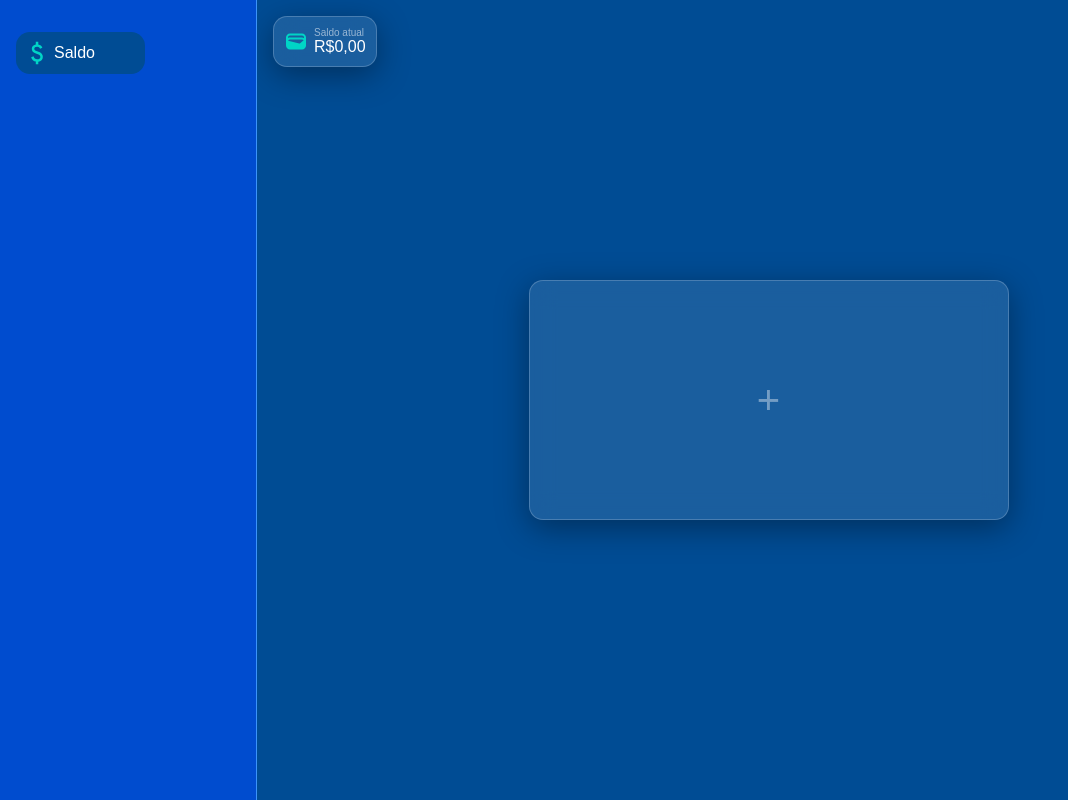
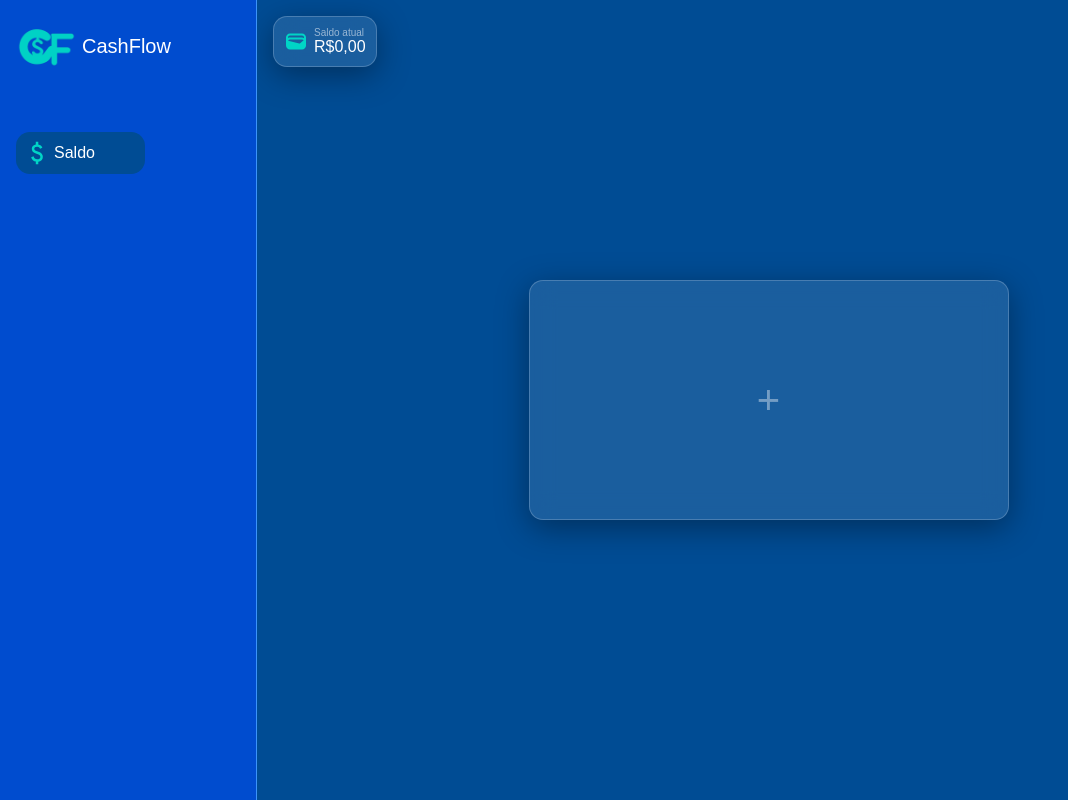
Before and after one commit to jpedropireslucena/site-de-organiza-o-financeira, a plain HTML site: page index.html in a window 1280 px wide. Shown: the whole page, without its empty margins (0-1068 px from the left). Drawn offline with Linux system fonts and the light colour scheme.

Commit message:
logo site finalizado

```diff
--- a/index.html
+++ b/index.html
@@ -13,7 +13,10 @@
 
         <div class="aba">
             <div class="funcoes">
-                <img src="icones/" alt="">
+                <div class="logo_function">
+                    <img src="icones/logo_site.png" alt="">
+                     <p>CashFlow</p>
+                </div>
                 <a href="" class="btn_saldo">
                     <img src="icones/attach_money_24dp_00D4C6_FILL0_wght400_GRAD0_opsz24.svg" alt="">
                     <p>Saldo</p>
--- a/style.css
+++ b/style.css
@@ -29,6 +29,25 @@ body {
     padding: 16px;
     background-color: rgb(0, 76, 207);
     overflow: hidden;
+}
+
+.logo_function{
+    display: flex;
+    align-items: center;
+    gap: 6px;
+    max-width: 100%;
+    margin-bottom: 40px;
+}
+
+.logo_function img{
+    height: 60px;
+    width: auto;
+    flex-shrink: 0;
+}
+
+.logo_function p{
+    color: white;
+    font-size: 20px;
 }
 
 .funcoes {
@@ -68,12 +87,11 @@ body {
 }
 
 .btn_saldo:hover{
-       background: rgba(255, 255, 255, 0.1);
+    background: rgba(255, 255, 255, 0.1);
     backdrop-filter: blur(12px);
     -webkit-backdrop-filter: blur(12px);
     border: 1px solid rgba(255, 255, 255, 0.2);
     box-shadow: 0 8px 32px 0 rgba(0, 0, 0, 0.37);
-
 }
 
 /*estilo cartoes*/
@@ -98,7 +116,7 @@ body {
     gap: 6px;
     color: white;
     border-radius: 14px;
-     background: rgba(255, 255, 255, 0.1);
+    background: rgba(255, 255, 255, 0.1);
     backdrop-filter: blur(12px);
     -webkit-backdrop-filter: blur(12px);
     border: 1px solid rgba(255, 255, 255, 0.2);
```
